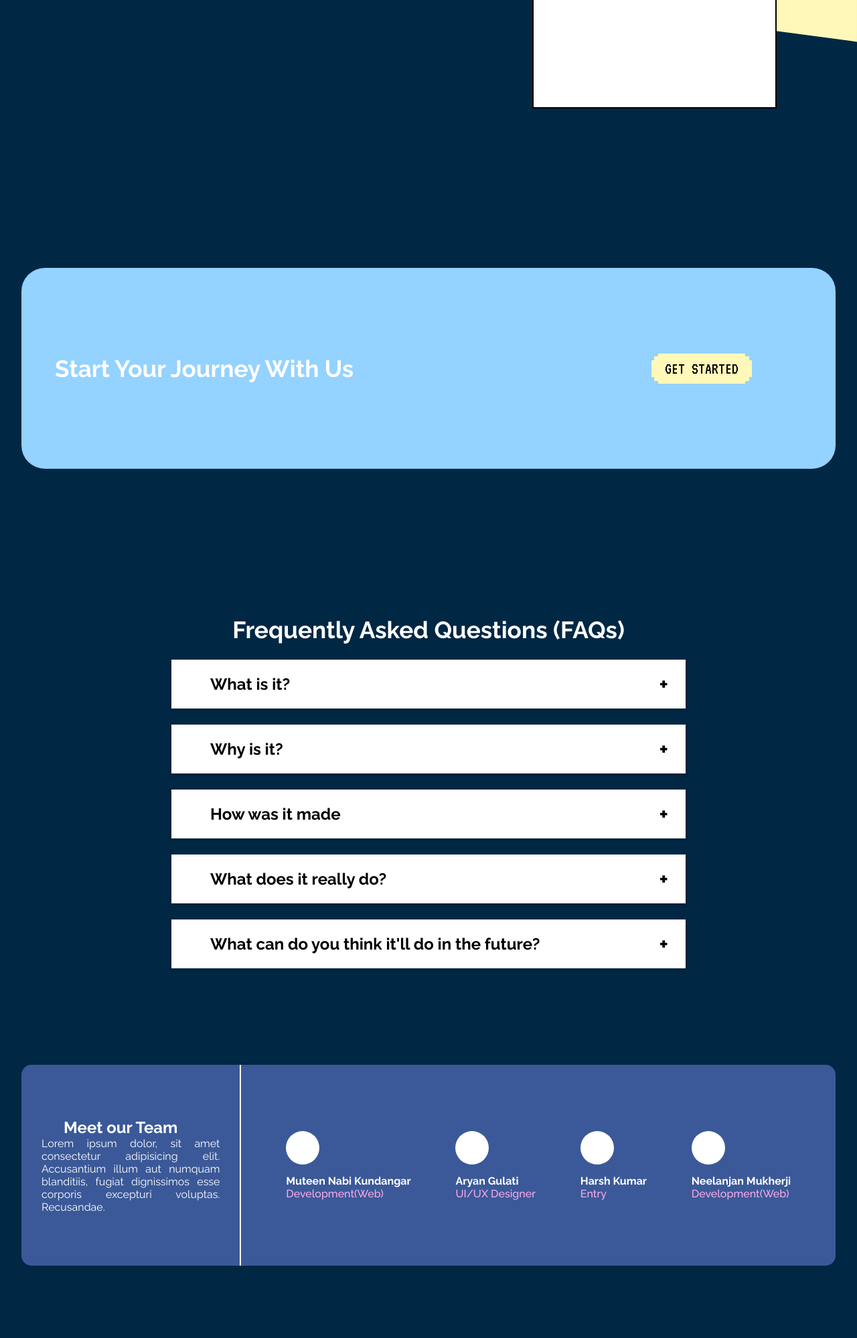
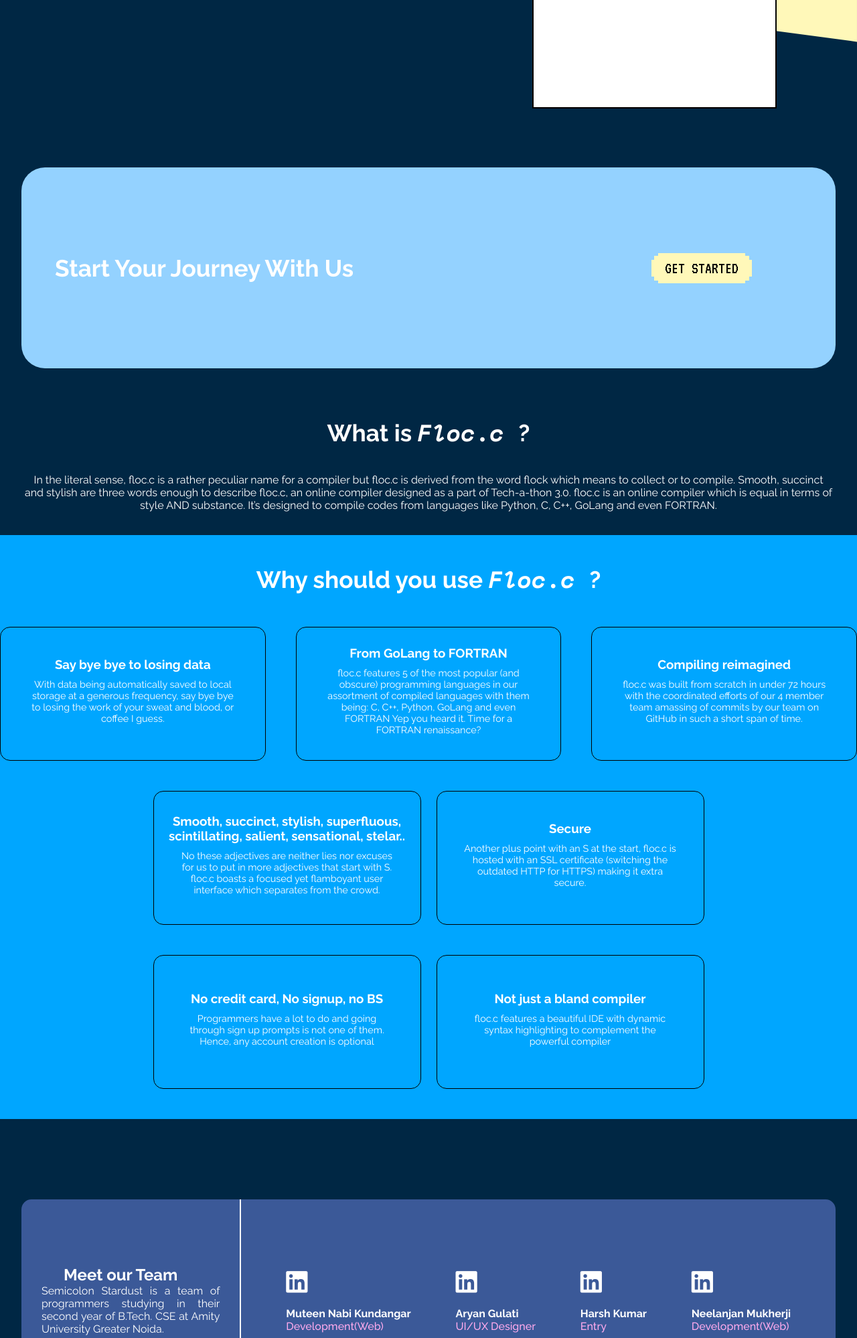
Before and after one commit to Maverick7274/Online-Compiler, a Node server app: page / in a window 1280 px wide. Shown: the part 408-2406 px from the top of the page at 67% size. Run offline with Node 20, Linux system fonts and the light colour scheme; some libraries are stand-ins or nearby versions.

Commit message:
Frontend Overhauled

```diff
--- a/public/css/style.css
+++ b/public/css/style.css
@@ -25,7 +25,7 @@
 
 .section-div
 {
-    height: 200px;
+    height: 50px;
 }
 
 ul
@@ -308,6 +308,93 @@
 }
 
 
+/* ------------------------ features ------------------------ */
+
+.features
+{
+    width: 100%;
+
+}
+
+.features h1
+{
+    color: #fff;
+    font-size: 2.2rem;
+    text-align: center;
+}
+
+.features h1 span
+{
+    font-family: 'Space Mono', sans-serif;
+    font-style: italic;
+}
+
+.features p
+{
+    margin: 35px;
+    text-align: center;
+    color: #fff;
+
+}
+
+.feature-block
+{
+    padding-top: 40px;
+    background: #00a6ff;
+}
+
+.feature-block .top,
+.feature-block .middle,
+.feature-block .bottom
+{
+    display: flex;
+    justify-content: center;
+    align-items: center;
+    padding-bottom: 45px;
+}
+.feature-block .top
+{
+    padding-top: 45px;
+    gap: 45px;
+}
+
+.feature-block .middle
+{
+    gap: 23px;
+}
+.feature-block .bottom
+{
+    gap: 23px;
+}
+
+
+.features .card
+{
+    width: 400px;
+    height: 200px;
+    display: flex;
+    justify-content: center;
+    align-items: center;
+    border-radius: 15px;
+    flex-direction: column;
+    border: #000 1px solid;
+}
+
+
+.card h3
+{
+    color: #fff;
+    text-align: center;
+}
+
+.card p
+{
+    /* display: none; */
+    margin: 10px 40px;
+    font-size: 0.9rem;
+}
+
+
 /* ------------------------ FAQ ------------------------ */
 
 .faq
@@ -449,15 +536,15 @@
     justify-content: space-evenly;
 }
 
-.about-us-right .about-img
+.about-social a
 {
-    width: 50px;
-    height: 50px;
-    background: #fff;
-    border-radius: 50%;
-    display: flex;
-    justify-content: center;
-    align-items: center;
+    font-size: 2.3rem;
+    color: #fff;
+    text-align: center;
+}
+.about-social a:hover
+{
+    opacity: 0.7;
 }
 
 .team-card
@@ -938,6 +1025,24 @@
     color: #00a6ff;
 }
 
+.tabs-group
+{
+    width: 100px;
+    display: flex;
+    justify-content: center;
+    align-items: center;
+    gap: 20px;
+}
+.tabs-group h1 a
+{
+    font-size: 2.5rem;
+    color: #fff;
+}
+.tabs-group h1 a:hover
+{
+    color: #FF6EDF;
+}
+
 select.round {
     font-family: 'Raleway', sans-serif;
     font-weight: 700;
--- a/views/index.ejs
+++ b/views/index.ejs
@@ -93,7 +93,79 @@
     </div>
 </section>
 
-<div id="faq" class="section-div"></div>
+<div id="services" class="section-div"></div>
+
+<section class="features">
+    <h1>What is <span> Floc.c </span> ?</h1>
+    <p>In the literal sense, floc.c is a rather peculiar name for a compiler but floc.c is derived from the word flock which means to collect or to compile. Smooth, succinct and stylish are three words enough to describe floc.c, an online compiler designed as a part of Tech-a-thon 3.0. floc.c is an online compiler which is equal in terms of style AND substance. It’s designed to compile codes from languages like Python, C, C++, GoLang and even FORTRAN. </p>
+    <div class="feature-block">
+        <h1>Why should you use <span> Floc.c </span> ?</h1>
+        <div class="top">
+            <div class="card">
+                <h3>
+                    Say bye bye to losing data
+                </h3>
+                <p>
+                    With data being automatically saved to local storage at a generous frequency, say bye bye to losing the work of your sweat and blood, or coffee I guess.
+                </p>
+            </div>
+            <div class="card">
+                <h3>
+                    From GoLang to FORTRAN
+                </h3>
+                <p>
+                    floc.c features 5 of the most popular (and obscure) programming languages in our assortment of compiled languages with them being: C, C++, Python, GoLang and even FORTRAN Yep you heard it. Time for a FORTRAN renaissance?
+                </p>
+            </div>
+            <div class="card">
+                <h3>
+                    Compiling reimagined
+                </h3>
+                <p>
+                    floc.c was built from scratch in under 72 hours with the coordinated efforts of our 4 member team amassing <x number> of commits by our team on GitHub in such a short span of time.
+                </p>
+            </div>
+        </div>
+        <div class="middle">
+            <div class="card">
+                <h3>
+                    Smooth, succinct, stylish, superfluous, scintillating, salient, sensational, stelar..
+                </h3>
+                <p>
+                    No these adjectives are neither lies nor excuses for us to put in more adjectives that start with S. floc.c boasts a focused yet flamboyant user interface which separates from the crowd.
+                </p>
+            </div>
+            <div class="card">
+                <h3>
+                    Secure
+                </h3>
+                <p>
+                    Another plus point with an S at the start, floc.c is hosted with an SSL certificate (switching the outdated HTTP for HTTPS) making it extra secure.
+                </p>
+            </div>
+        </div>
+        <div class="bottom">
+            <div class="card">
+                <h3>
+                    No credit card, No signup, no BS
+                </h3>
+                <p>
+                    Programmers have a lot to do and going through sign up prompts is not one of them. Hence, any account creation is optional
+                </p>
+            </div>
+            <div class="card">
+                <h3>
+                    Not just a bland compiler
+                </h3>
+                <p>
+                    floc.c features a beautiful IDE with dynamic syntax highlighting to complement the powerful compiler
+                </p>
+            </div>
+        </div>
+    </div>
+</section>
+
+<!-- <div id="faq" class="section-div"></div>
 
 <section id="faq">
 
@@ -159,7 +231,7 @@
             </div>
 
         </div>
-    </section>
+    </section> -->
 
     <div id="about-us"></div>
 
@@ -172,13 +244,13 @@
                     Meet our Team
                 </h1>
                 <p>
-                    Lorem ipsum dolor, sit amet consectetur adipisicing elit. Accusantium illum aut numquam blanditiis, fugiat dignissimos esse corporis excepturi voluptas. Recusandae.
+                    Semicolon Stardust is a team of programmers studying in their second year of B.Tech. CSE at Amity University Greater Noida.
                 </p>
             </div>
             <div class="about-us-right">
                     <div class="team-card">
-                        <div class="about-img">
-                            <img src="" alt="">
+                        <div class="about-social">
+                            <a href="https://www.linkedin.com/in/muteen-nabi-kundangar-79a27a187/" target="_blank"><i class="fa-brands fa-linkedin"></i></a>
                         </div>
                         <div class="about-info">
                             <span class="about-name">Muteen Nabi Kundangar</span>
@@ -186,8 +258,8 @@
                         </div>
                     </div>
                     <div class="team-card">
-                        <div class="about-img">
-                            <img src="" alt="">
+                        <div class="about-social">
+                            <a href="https://www.linkedin.com/in/vehehgito/" target="_blank"><i class="fa-brands fa-linkedin"></i></a>
                         </div>
                         <div class="about-info">
                             <span class="about-name">Aryan Gulati</span>
@@ -195,8 +267,8 @@
                         </div>
                     </div>
                     <div class="team-card">
-                        <div class="about-img">
-                            <img src="" alt="">
+                        <div class="about-social">
+                            <a href="https://www.linkedin.com/in/harsh-kumar-727028246/" target="_blank"><i class="fa-brands fa-linkedin"></i></a>
                         </div>
                         <div class="about-info">
                             <span class="about-name">Harsh Kumar</span>
@@ -204,8 +276,8 @@
                         </div>
                     </div>
                     <div class="team-card">
-                        <div class="about-img">
-                            <img src="" alt="">
+                        <div class="about-social">
+                            <a href="https://www.linkedin.com/in/neelanjan-mukherji/" target="_blank"><i class="fa-brands fa-linkedin"></i></a>
                         </div>
                         <div class="about-info">
                             <span class="about-name">Neelanjan Mukherji</span>
```
Also changed, not shown: views/compiler.ejs (+8 -1 lines).
